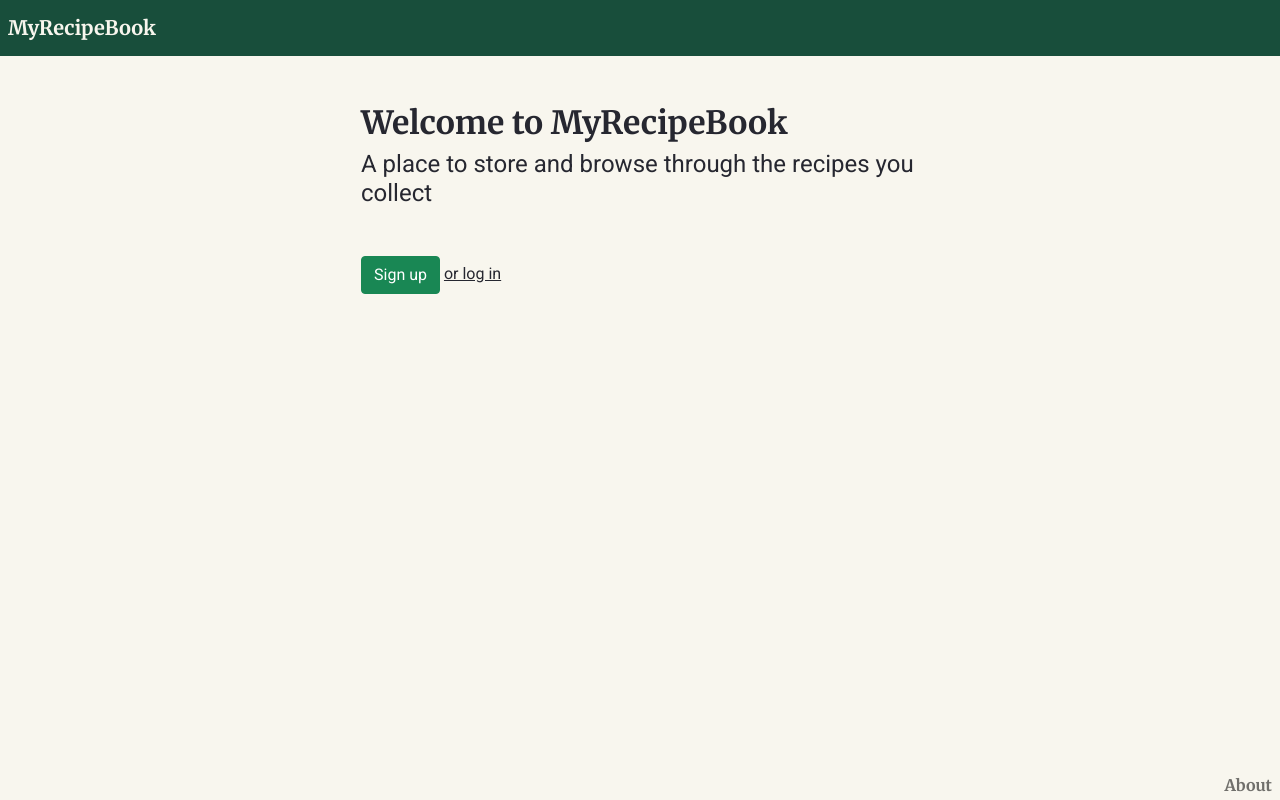
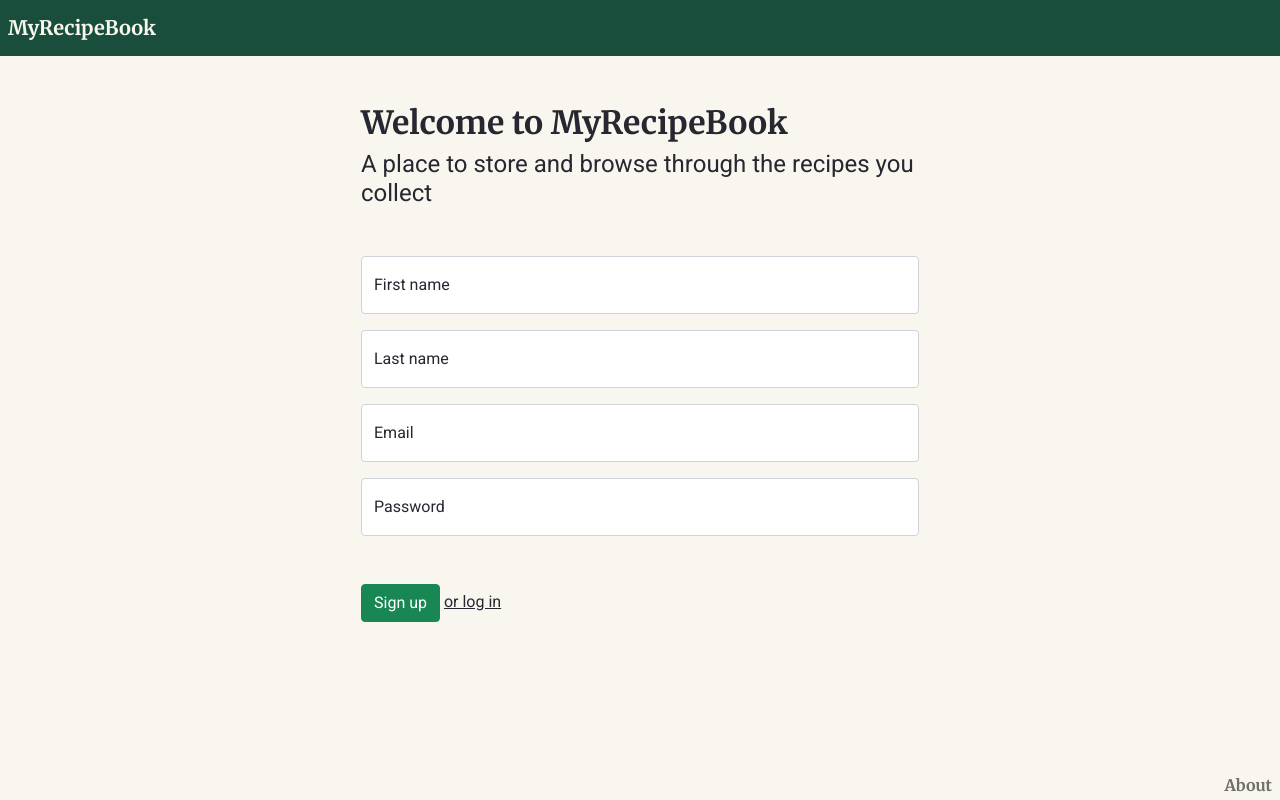
Before and after one commit to michielfbr/MyRecipeBook_frontend, a React (Create React App) app: page /signup in a window 1280 px wide. Built offline with nearby package versions, Linux system fonts and the light colour scheme; no server answers.

Commit message:
page.Signup form added | signup action changed to work

```diff
--- a/src/components/RecipeForm/index.js
+++ b/src/components/RecipeForm/index.js
@@ -1,7 +1,7 @@
 import React, { useState } from "react";
-import Form from "react-bootstrap/Form";
-import Button from "react-bootstrap/Button";
 import {
+  Form,
+  Button,
   Col,
   Row,
   FloatingLabel,
--- a/src/config/constants.js
+++ b/src/config/constants.js
@@ -1,4 +1,4 @@
-// export const apiUrl = process.env.API_URL || "http://localhost:4001";
+export const apiUrl = process.env.API_URL || "http://localhost:4001";
 
-export const apiUrl = process.env.API_URL || "https://mfb-myrecipebook.herokuapp.com/";
+// export const apiUrl = process.env.API_URL || "https://mfb-myrecipebook.herokuapp.com/";
 export const DEFAULT_MESSAGE_TIMEOUT = 3000;
--- a/src/pages/SignUp/index.js
+++ b/src/pages/SignUp/index.js
@@ -1,17 +1,24 @@
 import React, { useState, useEffect } from "react";
-import Form from "react-bootstrap/Form";
-import Container from "react-bootstrap/Container";
-import Button from "react-bootstrap/Button";
+import {
+  Container,
+  Form,
+  Button,
+  Col,
+  Row,
+  FloatingLabel,
+  OverlayTrigger,
+  Tooltip,
+} from "react-bootstrap";
 import { signUp } from "../../store/user/actions";
 import { selectToken } from "../../store/user/selectors";
 import { useDispatch, useSelector } from "react-redux";
 import { useNavigate, Link } from "react-router-dom";
-import { Col } from "react-bootstrap";
 
 export default function SignUp() {
-  const [name, setName] = useState("");
   const [email, setEmail] = useState("");
   const [password, setPassword] = useState("");
+  const [firstName, setFirstName] = useState("");
+  const [lastName, setLastName] = useState("");
   const dispatch = useDispatch();
   const token = useSelector(selectToken);
   const navigate = useNavigate();
@@ -25,11 +32,12 @@ export default function SignUp() {
   function submitForm(event) {
     event.preventDefault();
 
-    dispatch(signUp(name, email, password));
+    dispatch(signUp(email, password, firstName, lastName));
 
-    setEmail("");
-    setPassword("");
-    setName("");
+    // setEmail("");
+    // setPassword("");
+    // setFirstName("");
+    // setLastName("");
   }
 
   return (
@@ -37,18 +45,42 @@ export default function SignUp() {
       <Form as={Col} md={{ span: 6, offset: 3 }} className="mt-5">
         <h2 className="Header">Welcome to MyRecipeBook</h2>
         <h4>A place to store and browse through the recipes you collect</h4>
-        {/* <Form.Group className="mt-5" controlId="formBasicName">
-          <Form.Label>Name</Form.Label>
+        <Form.Group className="mt-5" controlId="formBasicName">
+          <FloatingLabel
+            controlId="floatingInput"
+            label="First name"
+            className="mb-3"
+          >
             <Form.Control
-            value={name}
-            onChange={(event) => setName(event.target.value)}
+              value={firstName}
+              onChange={(event) => setFirstName(event.target.value)}
               type="text"
-            placeholder="Enter name"
+              placeholder="Enter first name"
               required
             />
+          </FloatingLabel>
+        </Form.Group>
+        <Form.Group controlId="formBasicName">
+          <FloatingLabel
+            controlId="floatingInput"
+            label="Last name"
+            className="mb-3"
+          >
+            <Form.Control
+              value={lastName}
+              onChange={(event) => setLastName(event.target.value)}
+              type="text"
+              placeholder="Enter last name"
+              required
+            />
+          </FloatingLabel>
         </Form.Group>
         <Form.Group controlId="formBasicEmail">
-          <Form.Label>Email address</Form.Label>
+          <FloatingLabel
+            controlId="floatingInput"
+            label="Email"
+            className="mb-3"
+          >
             <Form.Control
               value={email}
               onChange={(event) => setEmail(event.target.value)}
@@ -56,13 +88,18 @@ export default function SignUp() {
               placeholder="Enter email"
               required
             />
-          <Form.Text className="text-muted">
+          </FloatingLabel>
+          {/* <Form.Text className="text-muted">
             We'll never share your email with anyone else.
-          </Form.Text>
+          </Form.Text> */}
         </Form.Group>
 
         <Form.Group controlId="formBasicPassword">
-          <Form.Label>Password</Form.Label>
+          <FloatingLabel
+            controlId="floatingInput"
+            label="Password"
+            className="mb-3"
+          >
             <Form.Control
               value={password}
               onChange={(event) => setPassword(event.target.value)}
@@ -70,14 +107,15 @@ export default function SignUp() {
               placeholder="Password"
               required
             />
+          </FloatingLabel>
         </Form.Group>
-        <Form.Group className="mt-5">
+        {/* <Form.Group className="mt-5">
           <Button variant="primary" type="submit" onClick={submitForm}>
             Sign up
           </Button>
         </Form.Group> */}
         <Form.Group className="mt-5">
-          <Button variant="success" type="submit">
+          <Button variant="success" type="submit"onClick={submitForm}>
             Sign up
           </Button>{" "}
           <Link className="Link" to="/">
--- a/src/store/user/actions.js
+++ b/src/store/user/actions.js
@@ -26,14 +26,15 @@ const tokenStillValid = (userWithoutToken) => ({
 
 export const logOut = () => ({ type: LOG_OUT });
 
-export const signUp = (name, email, password) => {
+export const signUp = (email, password, firstName, lastName) => {
   return async (dispatch, getState) => {
     dispatch(appLoading());
     try {
       const response = await axios.post(`${apiUrl}/auth/signup`, {
-        name,
         email,
         password,
+        firstName,
+        lastName,
       });
 
       dispatch(loginSuccess(response.data));
@@ -66,7 +67,7 @@ export const login = (email, password) => {
       dispatch(appDoneLoading());
     } catch (error) {
       if (error.response) {
-        console.log(error.response.data.message);
+        console.log(error);
         dispatch(setMessage("danger", true, error.response.data.message));
       } else {
         console.log(error.message);
```
Lines whose indentation alone changed are shown as unchanged.
